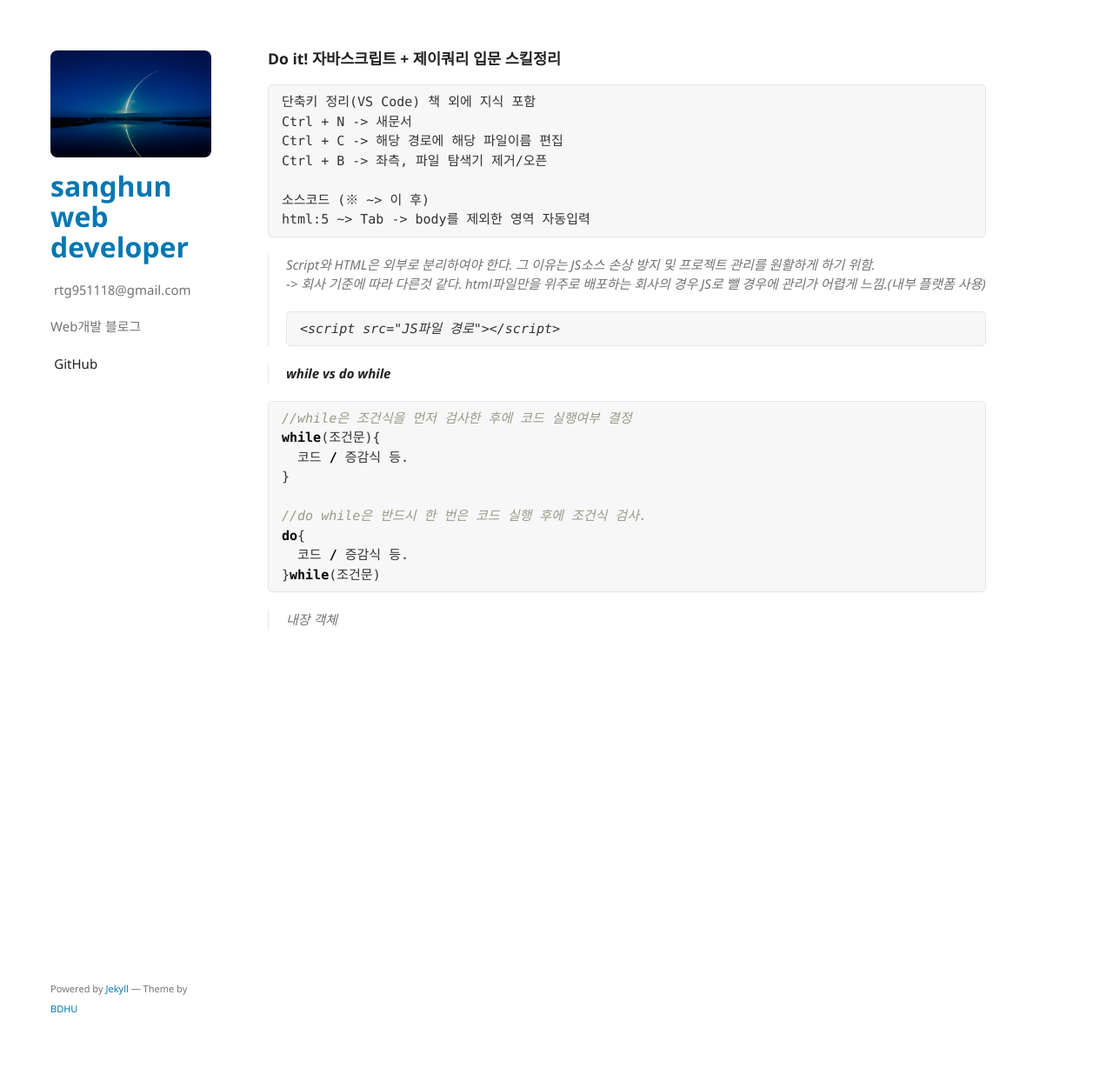
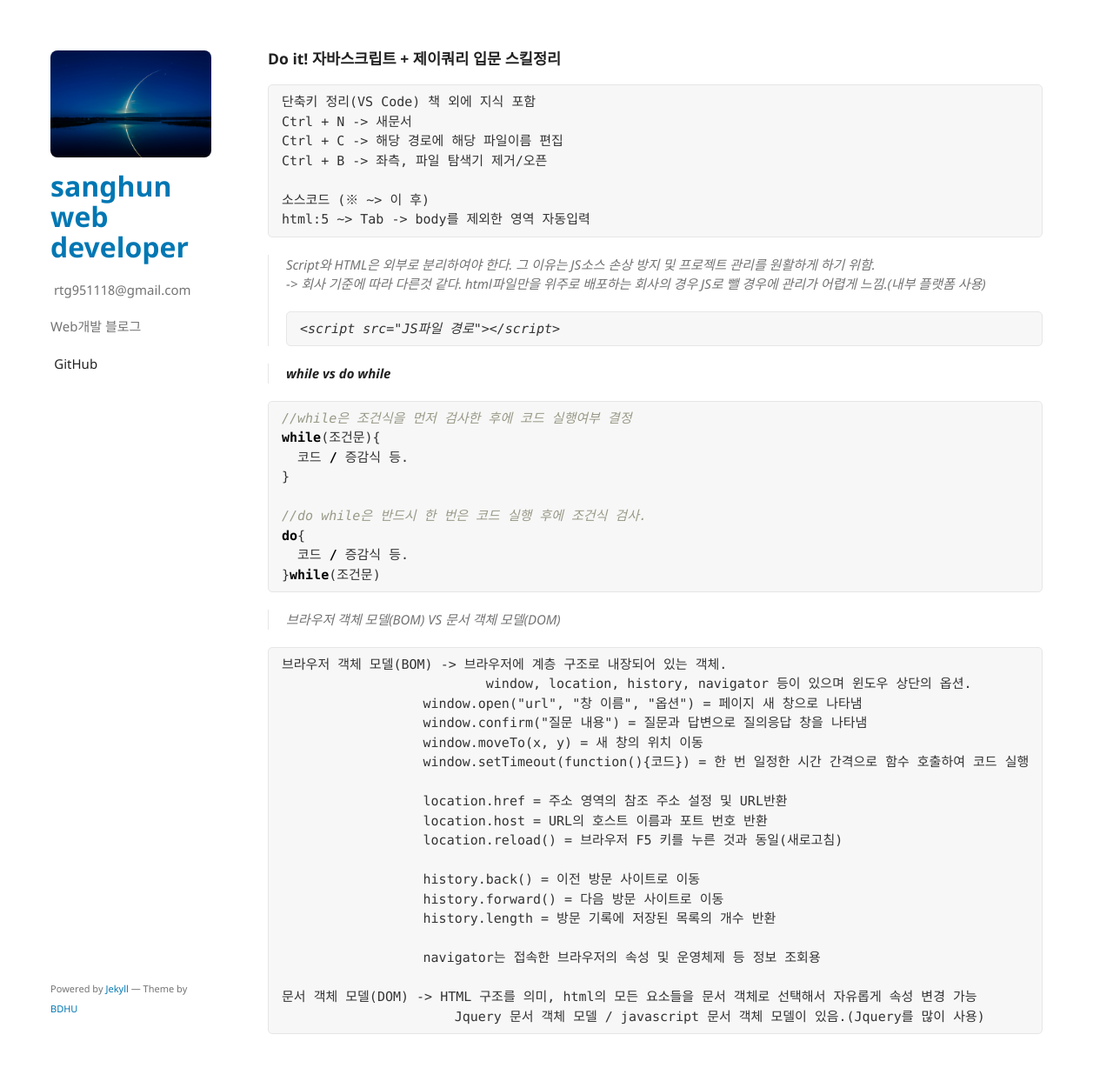
Before and after one commit to sh951118/sh951118.github.io, a Jekyll site: the page built from subpages/book1.md, in a window 1280 px wide and 1239 px high. Shown: the top 1228 px of the window at 87% size. Built offline with Jekyll 4.4.1, drawn with Linux system fonts in a browser that asks for light colours; our own code applies the rules of GitHub Pages for plain Markdown files.

Commit message:
독서한 front 책 내용 작성중

````diff
--- a/subpages/book1.md
+++ b/subpages/book1.md
@@ -33,4 +33,26 @@ do{
 }while(조건문)
 ```
 
-> 내장 객체
+> 브라우저 객체 모델(BOM) VS 문서 객체 모델(DOM)
+
+```
+브라우저 객체 모델(BOM) -> 브라우저에 계층 구조로 내장되어 있는 객체.
+                          window, location, history, navigator 등이 있으며 윈도우 상단의 옵션.
+                  window.open("url", "창 이름", "옵션") = 페이지 새 창으로 나타냄
+                  window.confirm("질문 내용") = 질문과 답변으로 질의응답 창을 나타냄
+                  window.moveTo(x, y) = 새 창의 위치 이동
+                  window.setTimeout(function(){코드}) = 한 번 일정한 시간 간격으로 함수 호출하여 코드 실행
+
+                  location.href = 주소 영역의 참조 주소 설정 및 URL반환
+                  location.host = URL의 호스트 이름과 포트 번호 반환
+                  location.reload() = 브라우저 F5 키를 누른 것과 동일(새로고침)
+
+                  history.back() = 이전 방문 사이트로 이동
+                  history.forward() = 다음 방문 사이트로 이동
+                  history.length = 방문 기록에 저장된 목록의 개수 반환
+
+                  navigator는 접속한 브라우저의 속성 및 운영체제 등 정보 조회용
+
+문서 객체 모델(DOM) -> HTML 구조를 의미, html의 모든 요소들을 문서 객체로 선택해서 자유롭게 속성 변경 가능
+                      Jquery 문서 객체 모델 / javascript 문서 객체 모델이 있음.(Jquery를 많이 사용)
+```
````
